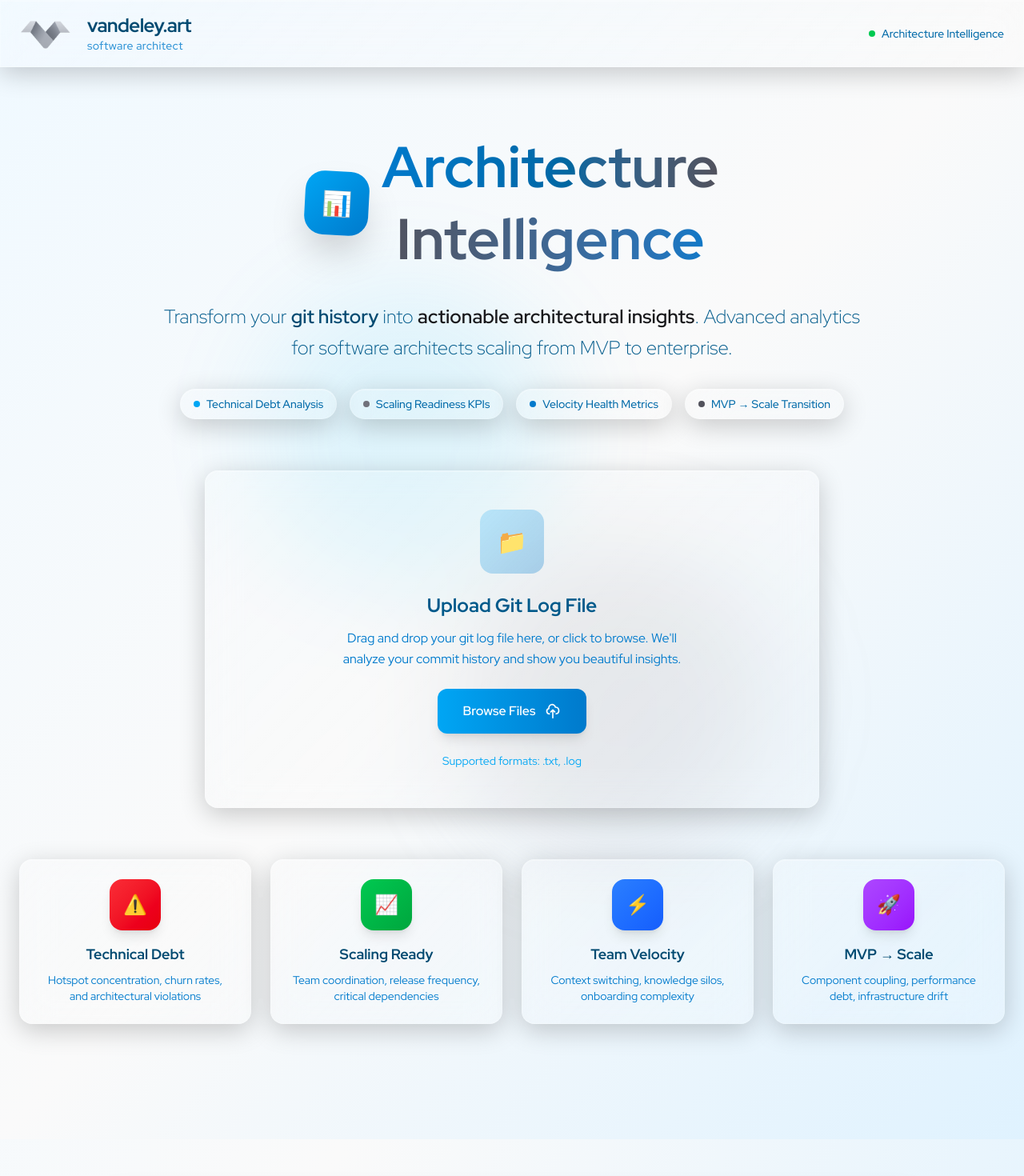
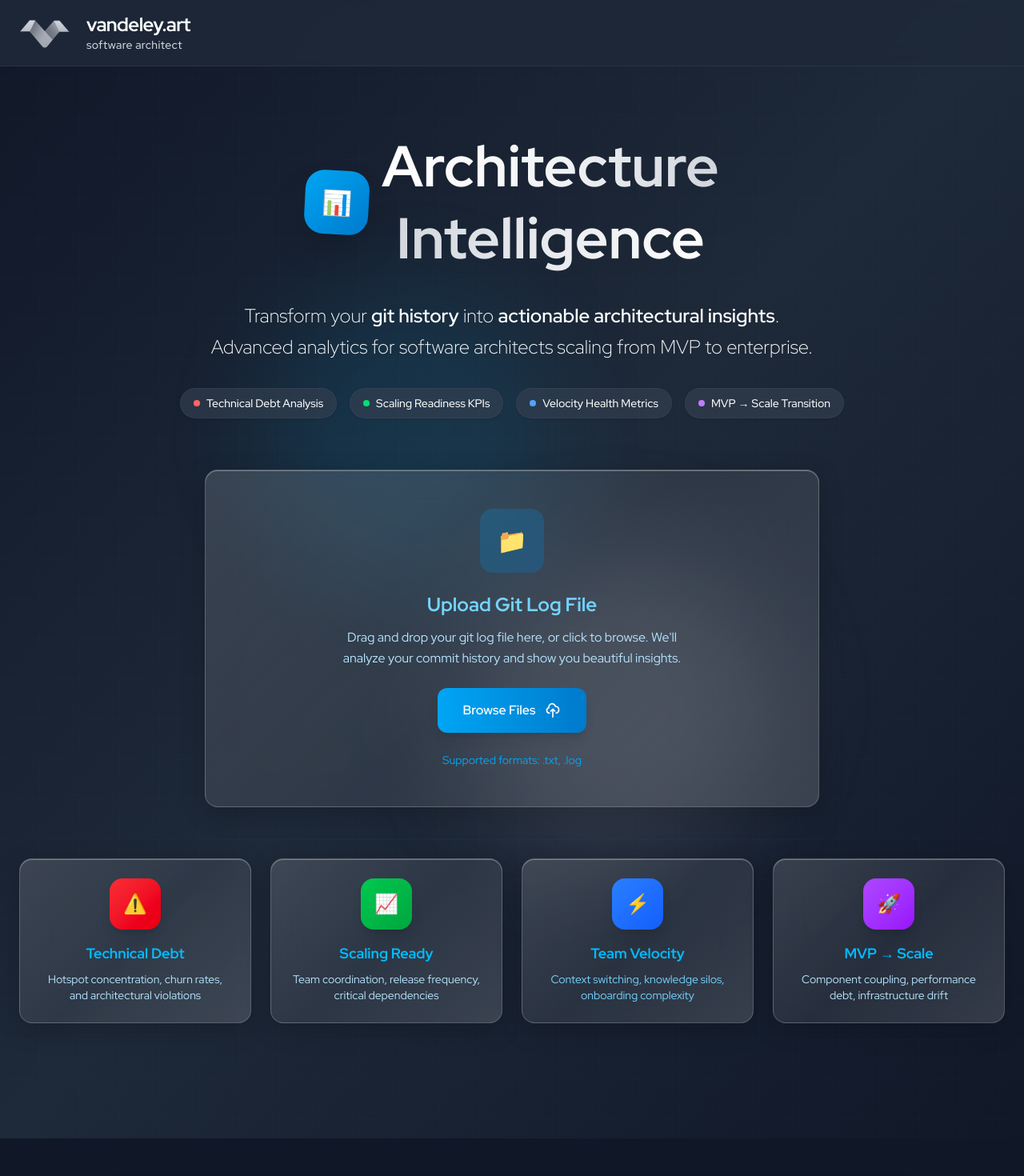
Before and after one commit to grzlz/vandeley, a SvelteKit app: page / in a window 1280 px wide. Shown: the top 1470 px of the page at 80% size. Built offline with nearby package versions, Linux system fonts and the light colour scheme.

Commit message:
change colors

```diff
--- a/src/lib/components/FileUpload.svelte
+++ b/src/lib/components/FileUpload.svelte
@@ -101,10 +101,10 @@
                                 rounded-2xl flex items-center justify-center text-primary-500 text-3xl">
                         📁
                     </div>
-                    <h3 class="text-2xl font-bold text-primary-800 mb-3">
+                    <h3 class="text-2xl font-bold text-primary-300 mb-3">
                         Upload Git Log File
                     </h3>
-                    <p class="text-primary-600 mb-6 max-w-md mx-auto leading-relaxed">
+                    <p class="text-primary-200 mb-6 max-w-md mx-auto leading-relaxed">
                         Drag and drop your git log file here, or click to browse.
                         We'll analyze your commit history and show you beautiful insights.
                     </p>
--- a/src/routes/+page.svelte
+++ b/src/routes/+page.svelte
@@ -91,12 +91,12 @@
     }
 </script>
 
-<main class="min-h-screen font-primary antialiased">
+<main class="min-h-screen font-primary antialiased bg-gray-900">
     {#if !analytics && !error}
         <!-- Hero Landing Page -->
         <div class="relative overflow-hidden">
             <!-- Animated Background -->
-            <div class="absolute inset-0 bg-gradient-to-br from-primary-50 via-secondary-50 to-primary-100">
+            <div class="absolute inset-0 bg-gradient-to-br from-gray-900 via-gray-800 to-gray-900">
                 <div class="absolute inset-0 bg-grid-pattern opacity-10"></div>
                 <div class="absolute top-1/4 left-1/4 w-96 h-96 bg-primary-400/20 rounded-full blur-3xl animate-pulse"></div>
                 <div class="absolute bottom-1/4 right-1/4 w-96 h-96 bg-secondary-400/20 rounded-full blur-3xl animate-pulse" style="animation-delay: 1s;"></div>
@@ -105,26 +105,21 @@
             <!-- Hero Content -->
             <div class="relative z-10">
                 <!-- Navigation -->
-                <nav class="glass-accent border-b border-primary-200/50">
+                <nav class="bg-gray-800/90 backdrop-blur-md border-b border-gray-700/50">
                     <div class="container mx-auto px-6 py-4">
                         <div class="flex items-center justify-between">
                             <div class="flex items-center gap-5">
                                 <img src="/logo.png" alt="Vandeley Logo" class="w-16 h-auto" />
                                 <div class="flex flex-col justify-center">
-                                    <div class="text-2xl font-bold text-primary-900 tracking-tight font-primary leading-tight">
+                                    <div class="text-2xl font-bold text-white tracking-tight font-primary leading-tight">
                                         vandeley.art
                                     </div>
-                                    <div class="text-sm text-primary-600 font-medium tracking-wide font-primary opacity-80">
+                                    <div class="text-sm text-gray-300 font-medium tracking-wide font-primary">
                                         software architect
                                     </div>
                                 </div>
                             </div>
-                            <div class="hidden md:flex items-center gap-6 text-sm font-medium text-primary-700">
-                                <span class="flex items-center gap-2">
-                                    <div class="w-2 h-2 bg-green-500 rounded-full animate-pulse"></div>
-                                    Architecture Intelligence
-                                </span>
-                            </div>
+
                         </div>
                     </div>
                 </nav>
@@ -139,43 +134,43 @@
                                 📊
                             </div>
                             <div>
-                                <h1 class="text-6xl md:text-7xl font-bold bg-gradient-to-r from-primary-600 via-primary-700 to-secondary-600
+                                <h1 class="text-6xl md:text-7xl font-bold bg-gradient-to-r from-white via-gray-100 to-gray-300
                                            bg-clip-text text-transparent leading-tight">
                                     Architecture
                                 </h1>
-                                <h1 class="text-6xl md:text-7xl font-bold bg-gradient-to-r from-secondary-600 to-primary-600
+                                <h1 class="text-6xl md:text-7xl font-bold bg-gradient-to-r from-gray-300 to-white
                                            bg-clip-text text-transparent leading-tight">
                                     Intelligence
                                 </h1>
                             </div>
                         </div>
 
-                        <p class="text-2xl text-primary-800 max-w-4xl mx-auto leading-relaxed mb-8 font-light">
-                            Transform your <span class="font-semibold text-primary-900">git history</span> into
-                            <span class="font-semibold text-secondary-900">actionable architectural insights</span>.
+                        <p class="text-2xl text-gray-50 max-w-4xl mx-auto leading-relaxed mb-8 font-light">
+                            Transform your <span class="font-semibold text-white">git history</span> into
+                            <span class="font-semibold text-white">actionable architectural insights</span>. <br />
                             Advanced analytics for software architects scaling from MVP to enterprise.
                         </p>
 
                         <!-- Tech Features -->
                         <div class="flex flex-wrap justify-center gap-4 mb-12">
-                            <span class="glass-accent px-4 py-2 rounded-full text-primary-700 font-medium text-sm
-                                         flex items-center gap-2 shadow-sm">
-                                <span class="w-2 h-2 bg-primary-500 rounded-full"></span>
+                            <span class="bg-gray-700/60 px-4 py-2 rounded-full text-gray-50 font-medium text-sm
+                                         flex items-center gap-2 shadow-sm border border-gray-600/30">
+                                <span class="w-2 h-2 bg-red-400 rounded-full"></span>
                                 Technical Debt Analysis
                             </span>
-                            <span class="glass-accent px-4 py-2 rounded-full text-primary-700 font-medium text-sm
-                                         flex items-center gap-2 shadow-sm">
-                                <span class="w-2 h-2 bg-secondary-500 rounded-full"></span>
+                            <span class="bg-gray-700/60 px-4 py-2 rounded-full text-gray-50 font-medium text-sm
+                                         flex items-center gap-2 shadow-sm border border-gray-600/30">
+                                <span class="w-2 h-2 bg-green-400 rounded-full"></span>
                                 Scaling Readiness KPIs
                             </span>
-                            <span class="glass-accent px-4 py-2 rounded-full text-primary-700 font-medium text-sm
-                                         flex items-center gap-2 shadow-sm">
-                                <span class="w-2 h-2 bg-primary-600 rounded-full"></span>
+                            <span class="bg-gray-700/60 px-4 py-2 rounded-full text-gray-50 font-medium text-sm
+                                         flex items-center gap-2 shadow-sm border border-gray-600/30">
+                                <span class="w-2 h-2 bg-blue-400 rounded-full"></span>
                                 Velocity Health Metrics
                             </span>
-                            <span class="glass-accent px-4 py-2 rounded-full text-primary-700 font-medium text-sm
-                                         flex items-center gap-2 shadow-sm">
-                                <span class="w-2 h-2 bg-secondary-600 rounded-full"></span>
+                            <span class="bg-gray-700/60 px-4 py-2 rounded-full text-gray-50 font-medium text-sm
+                                         flex items-center gap-2 shadow-sm border border-gray-600/30">
+                                <span class="w-2 h-2 bg-purple-400 rounded-full"></span>
                                 MVP → Scale Transition
                             </span>
                         </div>
@@ -193,8 +188,8 @@
                                         flex items-center justify-center text-white text-2xl mx-auto mb-4 shadow-lg">
                                 ⚠️
                             </div>
-                            <h3 class="text-lg font-bold text-primary-900 mb-2">Technical Debt</h3>
-                            <p class="text-sm text-primary-600">Hotspot concentration, churn rates, and architectural violations</p>
+                            <h3 class="text-lg font-bold text-primary-400 mb-2">Technical Debt</h3>
+                            <p class="text-sm text-primary-200">Hotspot concentration, churn rates, and architectural violations</p>
                         </div>
 
                         <div class="glass-accent rounded-2xl p-6 text-center transform hover:scale-105 transition-all duration-300">
@@ -202,8 +197,8 @@
                                         flex items-center justify-center text-white text-2xl mx-auto mb-4 shadow-lg">
                                 📈
                             </div>
-                            <h3 class="text-lg font-bold text-primary-900 mb-2">Scaling Ready</h3>
-                            <p class="text-sm text-primary-600">Team coordination, release frequency, critical dependencies</p>
+                            <h3 class="text-lg font-bold text-primary-400 mb-2">Scaling Ready</h3>
+                            <p class="text-sm text-primary-200">Team coordination, release frequency, critical dependencies</p>
                         </div>
 
                         <div class="glass-accent rounded-2xl p-6 text-center transform hover:scale-105 transition-all duration-300">
@@ -211,8 +206,8 @@
                                         flex items-center justify-center text-white text-2xl mx-auto mb-4 shadow-lg">
                                 ⚡
                             </div>
-                            <h3 class="text-lg font-bold text-primary-900 mb-2">Team Velocity</h3>
-                            <p class="text-sm text-primary-600">Context switching, knowledge silos, onboarding complexity</p>
+                            <h3 class="text-lg font-bold text-primary-400 mb-2">Team Velocity</h3>
+                            <p class="text-sm text-primary-300">Context switching, knowledge silos, onboarding complexity</p>
                         </div>
 
                         <div class="glass-accent rounded-2xl p-6 text-center transform hover:scale-105 transition-all duration-300">
@@ -220,8 +215,8 @@
                                         flex items-center justify-center text-white text-2xl mx-auto mb-4 shadow-lg">
                                 🚀
                             </div>
-                            <h3 class="text-lg font-bold text-primary-900 mb-2">MVP → Scale</h3>
-                            <p class="text-sm text-primary-600">Component coupling, performance debt, infrastructure drift</p>
+                            <h3 class="text-lg font-bold text-primary-400 mb-2">MVP → Scale</h3>
+                            <p class="text-sm text-primary-200">Component coupling, performance debt, infrastructure drift</p>
                         </div>
                     </div>
                 </section>
@@ -233,17 +228,17 @@
             <div class="max-w-5xl mx-auto">
                 <div class="glass-accent rounded-3xl p-12 shadow-2xl">
                     <div class="text-center mb-10">
-                        <h2 class="text-3xl font-bold text-primary-900 mb-4 flex items-center justify-center gap-3">
+                        <h2 class="text-3xl font-bold text-primary-400 mb-4 flex items-center justify-center gap-3">
                             <span class="w-10 h-10 bg-gradient-to-br from-secondary-500 to-secondary-600
                                          rounded-xl flex items-center justify-center text-white text-lg">💡</span>
                             Get Started in 30 Seconds
                         </h2>
-                        <p class="text-xl text-primary-700 font-light">Generate your git log and upload for instant architecture insights</p>
+                        <p class="text-xl text-primary-200 font-light">Generate your git log and upload for instant architecture insights</p>
                     </div>
 
                     <div class="grid grid-cols-1 lg:grid-cols-2 gap-12">
                         <div class="space-y-6">
-                            <h3 class="text-xl font-bold text-primary-800 mb-4 flex items-center gap-3">
+                            <h3 class="text-xl font-bold text-primary-400 mb-4 flex items-center gap-3">
                                 <span class="w-8 h-8 bg-primary-500 text-white rounded-lg flex items-center justify-center text-sm font-bold">1</span>
                                 Basic Analysis
                             </h3>
@@ -257,7 +252,7 @@
                         </div>
 
                         <div class="space-y-6">
-                            <h3 class="text-xl font-bold text-primary-800 mb-4 flex items-center gap-3">
+                            <h3 class="text-xl font-bold text-primary-400 mb-4 flex items-center gap-3">
                                 <span class="w-8 h-8 bg-secondary-500 text-white rounded-lg flex items-center justify-center text-sm font-bold">2</span>
                                 Deep Architecture Analysis
                             </h3>
```
